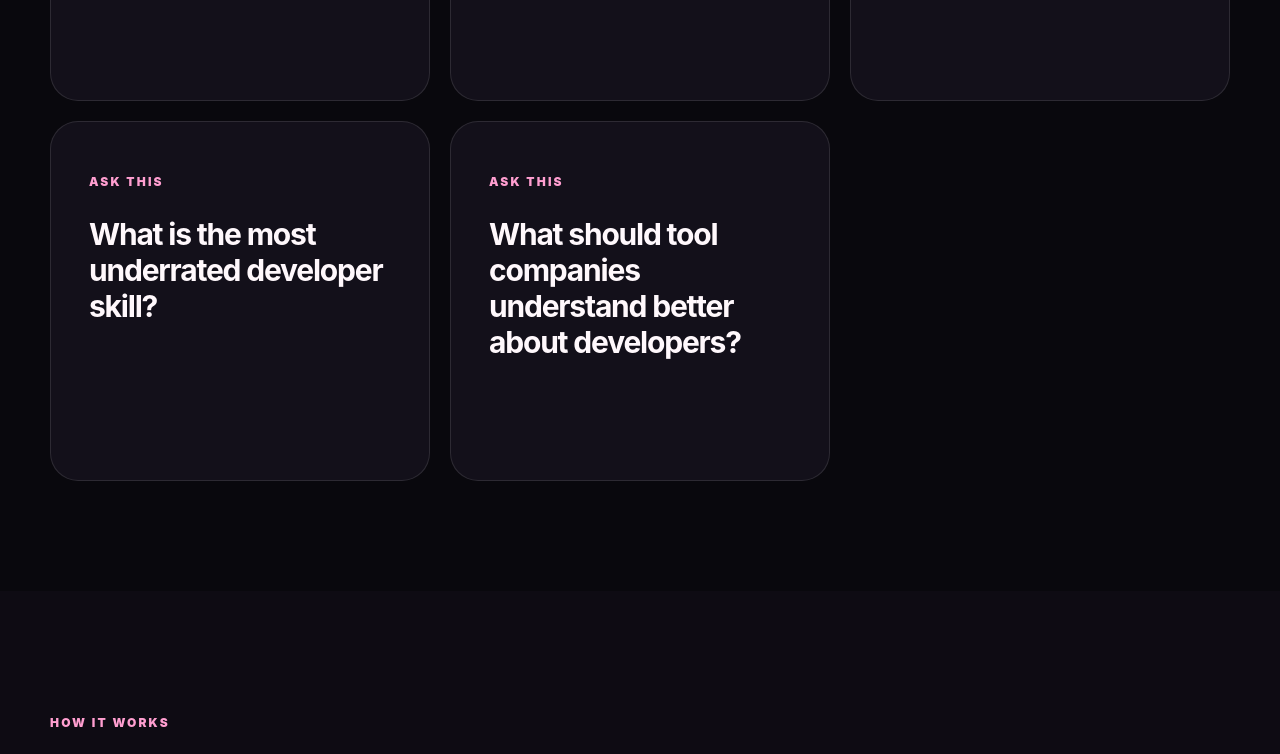
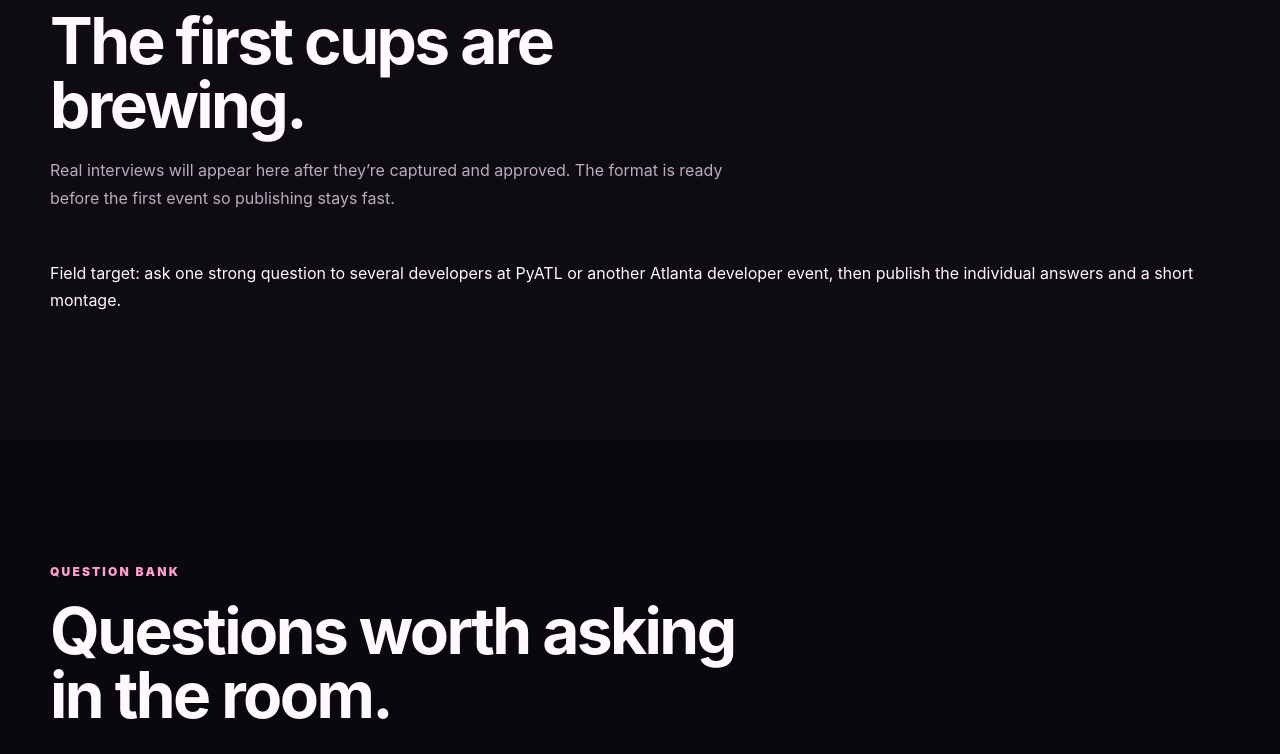
Before and after one commit to KatrinaFinney/sugar-bytes, a Next.js app: page /developer-tea in a window 1280 px wide. Shown: the part 700-1454 px from the top of the page. Built offline with nearby package versions, Linux system fonts and the light colour scheme.

Commit message:
Wire Developer Tea archive to episode data

```diff
--- a/app/developer-tea/page.tsx
+++ b/app/developer-tea/page.tsx
@@ -1,3 +1,6 @@
+import EditorialCard from "../../components/EditorialCard";
+import { episodes } from "../../lib/editorial";
+
 export default function DeveloperTeaPage() {
   const prompts = [
     "What makes documentation actually useful?",
@@ -6,15 +9,21 @@ export default function DeveloperTeaPage() {
     "What is the most underrated developer skill?",
     "What should tool companies understand better about developers?",
   ];
+  const published = episodes.filter((episode) => episode.series === "Developer Tea");
 
   return (
     <main>
       <header className="site-header"><a className="brand" href="/"><span className="brand-mark">SB</span><span>Sugar Bytes</span></a><nav className="nav"><a href="/learn">Learn</a><a href="/lab">Lab</a><a href="/dev-voices">Dev Voices</a><a href="/dx-check">DX Check</a><a href="/speaking">Speaking</a></nav><a className="button button-small" href="/about">About</a></header>
       <section className="section">
         <div className="section-heading split-heading"><div><p className="tea-icon">☕</p><p className="kicker">DEVELOPER TEA</p><h1>One question. No corporate answer.</h1></div><p>Fast interviews from meetups, conferences, and developer events. One useful question, several honest answers, and just enough tea to make the insight memorable.</p></div>
-        <div className="program-grid">{prompts.map((prompt) => <article className="program-card" key={prompt}><p className="kicker">ASK THIS</p><h3>{prompt}</h3></article>)}</div>
       </section>
-      <section className="section muted-section"><div className="section-heading"><p className="kicker">HOW IT WORKS</p><h2>Capture the room, not just the stage.</h2><p>At each event, Sugar Bytes can ask one recurring question to several developers, publish the individual answers, then cut them into one short montage that surfaces patterns across the community.</p></div></section>
+
+      <section className="section muted-section">
+        <div className="section-heading"><p className="kicker">LATEST TEA</p><h2>{published.length ? "Fresh from the community." : "The first cups are brewing."}</h2><p>{published.length ? "Quick takes from real developer events and hallway conversations." : "Real interviews will appear here after they’re captured and approved. The format is ready before the first event so publishing stays fast."}</p></div>
+        {published.length ? <div className="program-grid">{published.map((episode) => <EditorialCard key={episode.slug} eyebrow="DEVELOPER TEA" title={episode.title} copy={episode.dek} meta={episode.event || episode.location} href={`/developer-tea/${episode.slug}`} />)}</div> : <div className="empty-state"><p>Field target: ask one strong question to several developers at PyATL or another Atlanta developer event, then publish the individual answers and a short montage.</p></div>}
+      </section>
+
+      <section className="section"><div className="section-heading"><p className="kicker">QUESTION BANK</p><h2>Questions worth asking in the room.</h2></div><div className="program-grid">{prompts.map((prompt) => <article className="program-card" key={prompt}><p className="kicker">ASK THIS</p><h3>{prompt}</h3></article>)}</div></section>
       <section className="section community-section"><div className="community-card"><p className="kicker">FIELD NOTES</p><h2>Atlanta is the starting point.</h2><p>PyATL and other local developer events give Developer Tea a real community base from day one, with room to expand to conferences and developer communities beyond Atlanta.</p><div className="tag-row"><span>Meetups</span><span>Conferences</span><span>Hallway interviews</span><span>Quick takes</span></div></div></section>
       <footer><div className="brand"><span className="brand-mark">SB</span><span>Sugar Bytes</span></div><p>Build better. Understand deeper.</p><p>© 2026 Sugar Bytes</p></footer>
     </main>
```
